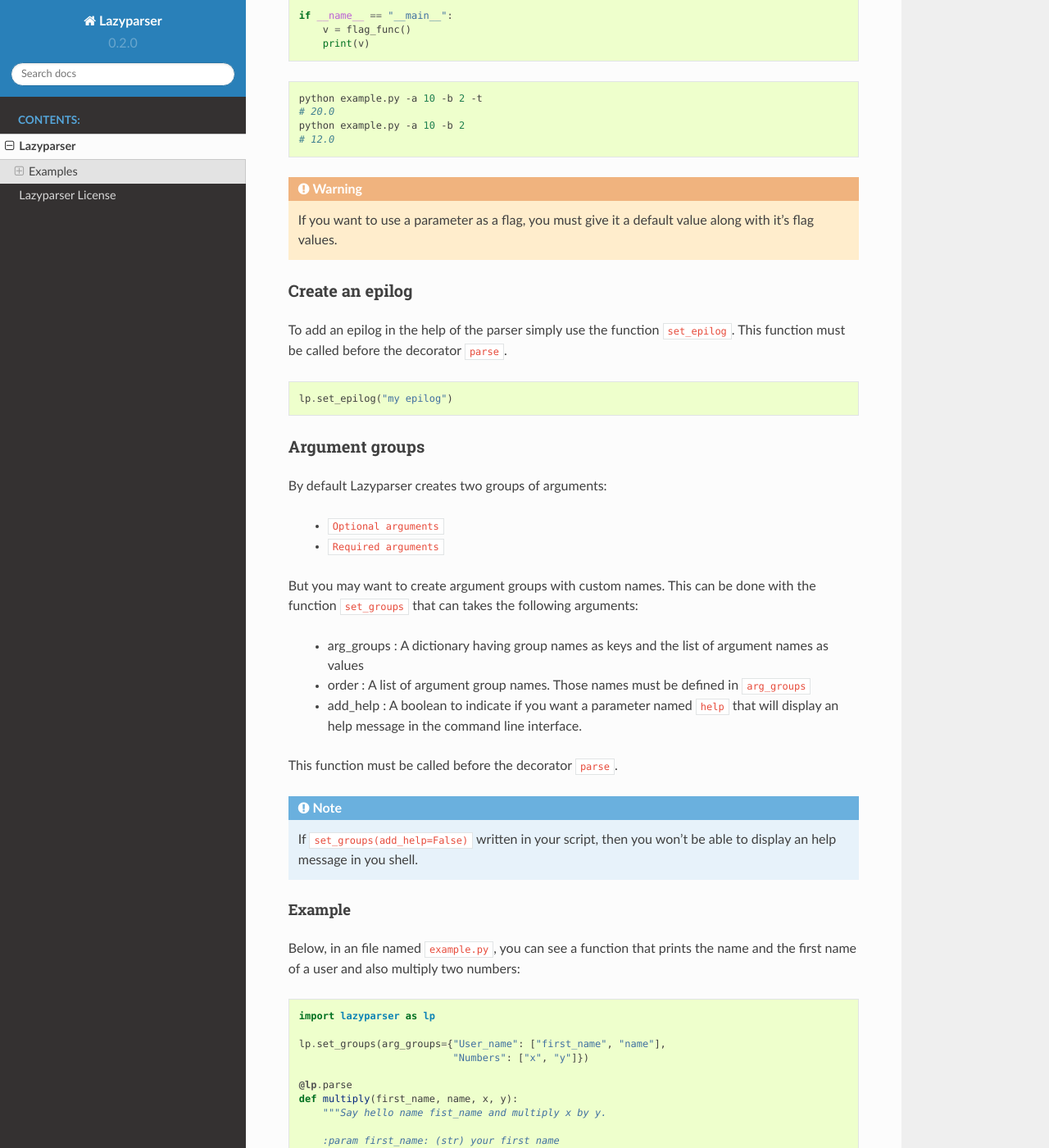
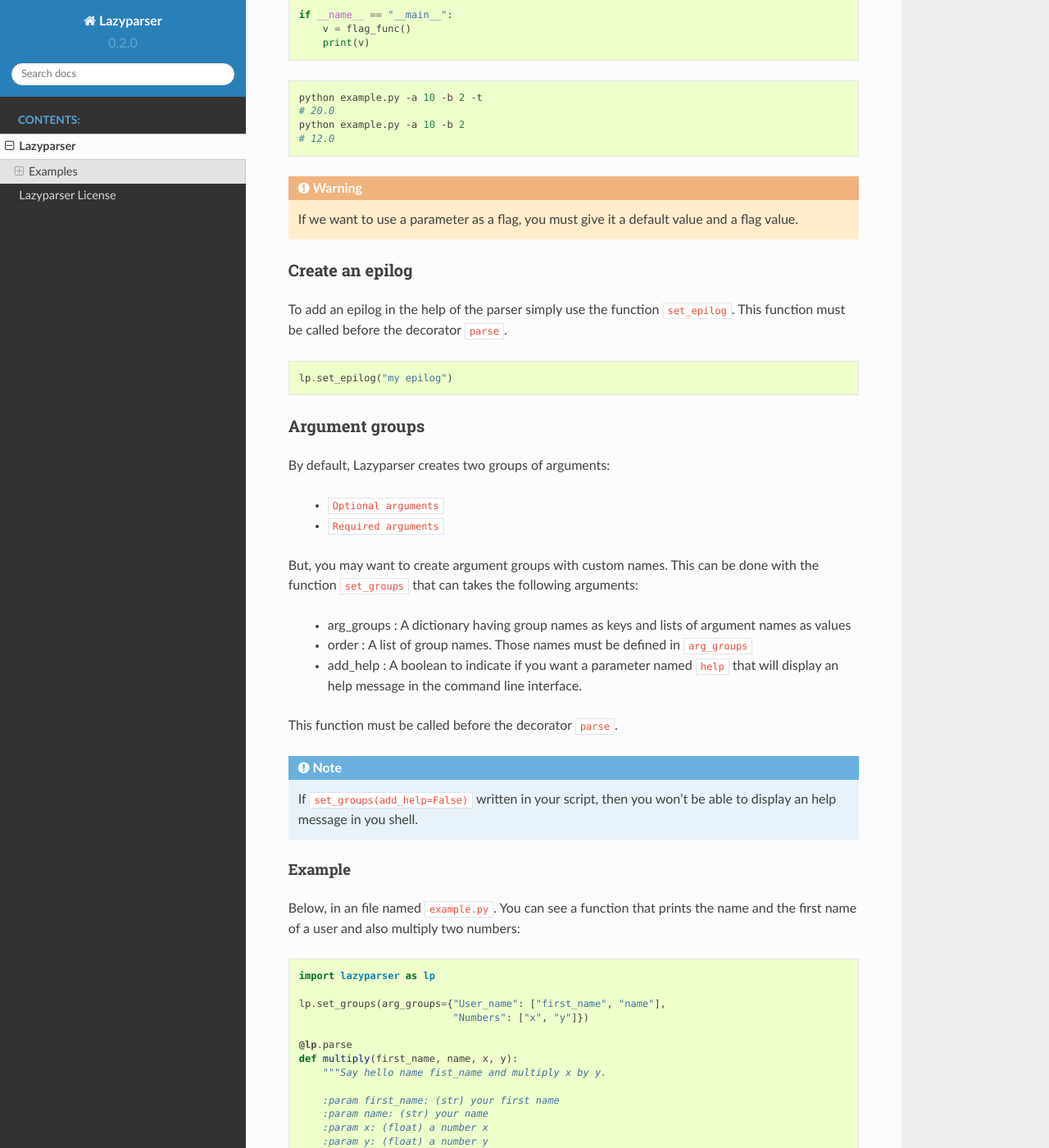
Before and after one commit to NFontrodona/Lazyparser, a Sphinx documentation site: the page built from doc/source/lazyparser.rst, in a window 1280 px wide and 1400 px high, scrolled down 7409 px. Shown: the whole window at 82% size. Built offline with Sphinx 7.4.7 and the Read the Docs theme 2.0.0, drawn with Linux system fonts in a browser that asks for light colours; some of the changed text lies outside the part shown.

Commit message:
doc/source/lazyparser.rst: documentation update

```diff
--- a/doc/source/lazyparser.rst
+++ b/doc/source/lazyparser.rst
@@ -45,9 +45,9 @@
       -b, --b STR  param b
 
 
-As you can see, if there is no docstring in the decorated ``print_word`` function, the type of every parameters is set to ``str``.  In addition, the **full names of the parser arguments** (defined with ``--``) correspond to the **parameter names of the decorated function**. The short names (called with ``-``) are computed on the fly and corresponds to the first letter of the parameter to which they refer.
-A default help message is generated for every parameter of the decorated function but it doesn't explains what the parameter corresponds to.
-To better control what the help message will display you can write a docstring in the decorated function.
+If there is no docstring in the decorated ``print_word`` function, the type of every parameters is set to ``str``.  In addition, the **full names of the parser arguments** (defined with ``--``) correspond to the **parameter names of the decorated function**. The short names (called with ``-``) are computed on the fly and correspond to the first letter of the parameter to which they refer.
+A default help message is generated for every parameter of the decorated function but it doesn't explain what the parameter corresponds to.
+To better control what the help message will display, you can write a docstring in the decorated function.
 
 With docstring
 ~~~~~~~~~~~~~~
@@ -75,7 +75,7 @@
         v = multiplication()
         print(v)
 
-Then you can display the help of ``example.py`` by typing:
+Then, you can display the help of ``example.py`` by typing:
 
 .. code:: Bash
 
@@ -100,23 +100,23 @@
 Customize the docstring environment
 ~~~~~~~~~~~~~~~~~~~~~~~~~~~~~~~~~~~
 
-If you are not a fan of Pycharm docstrings you can set your own docstring environment by using the function ``set_env``
+If you are not a fan of Pycharm docstrings, you can set your own docstring environment by using the function ``set_env``
 
 the function ``set_env`` takes 4 arguments :
 
     * ``delim1`` : the string preceding the definition of a parameter. *:param* is the default value. This parameter can be an empty docstring if nothing precedes the parameter name in the docstring of the decorated function.
     * ``delim2`` : the string that comes right after the name of the parameter. It **MUST** be defined and can't be an empty string or a space, tabulation, etc...
     * ``hd`` : the header preceding the argument names. By default, corresponds to an empty string.
-    * ``tb`` : the number of spaces at the beginning of each line in the docstring. By default equals to 4.
+    * ``tb`` : the number of spaces at the beginning of each line in the docstring. By default, it is equal to 4.
 
 .. note::
 
-    The text set before the parameters definition (or the parameters definition header) is considered as being a part of the description of the function.
+    The text set before parameters definition (or the parameters definition header) is considered as being a part of the description of the function.
 
 
 .. warning::
 
-    The type of the parameters in the docstring must be surrounded by parentheses so that lazyparser can interpret them.
+    The type of parameters in the docstring must be surrounded by parentheses so that lazyparser can interpret them.
 
 Here is an example of how using ``set_env``
 
@@ -168,7 +168,7 @@
         * ``bool``
         * ``str``
 
-``List``don't handle ``List`` subtype !
+``List`` don't handle ``List`` subtype !
 
 
 .. warning::
@@ -211,7 +211,7 @@
 _________________________
 
 
-Lazyparser can interpret the type of parameter given in function signature. If the type of a parameter is given both in the docstring and in the signature of the parsed function, **the type given in the signature will be used.**
+Lazyparser can interpret the type of parameters given in function signature. If the type of a parameter is given both in the docstring and in the signature, **the type given in the signature will be used.**
 
 
 Example with the multiply function:
@@ -248,7 +248,7 @@
 It also works with ``List`` objects.
 
 
-It is possible to use the ``List`` type of the ``typing module``! Lazyparser will automatically transform a ``typing.List`` object into a ``lazyparser.List`` object. With the ``typing.List class``, you won't be able to limit the size of the list as it can be done with ``lazyparser.List(vtype=str, size=5)`` or simply ``List(5, str)``. Note that you can use the notation of the typing package in the docstring of the decorated function. Example ``:param a: (List[str]) my param``. With this method, it is also not possible to limit the length of the list.
+It is possible to use the ``List`` type of the ``typing`` module! Lazyparser will automatically transform a ``typing.List`` object into a ``lazyparser.List`` object. With the ``typing.List`` class, you won't be able to limit the size of the list as it can be done with ``lazyparser.List(vtype=str, size=5)`` or simply ``List(5, str)``. Note that you can use the notation of the typing package in the docstring of the decorated function. Example ``:param a: (List[str]) my param``. With this method, it is also not possible to limit the length of the list.
 
 .. code:: python
 
@@ -355,7 +355,7 @@
 Flag
 ~~~~
 
-Sometimes, you only want to call an argument without giving it a value when calling your program. For example you want to multiply ``a`` by ``b`` if ``-t (or --time)`` is present in the command line or add them otherwise.
+Sometimes, you only want to call an argument without giving it a value when calling your program. For example, if we want to multiply ``a`` by ``b`` if ``-t (or --time)`` is present in the command line or add them otherwise.
 This can be done using the decorator named flag.
 
 Here is an example :
@@ -367,7 +367,7 @@
 
     @lp.flag(times=True)
     @lp.parse
-    def flag_func(a: float, b: float, times : bool = False):
+    def flag_func(a: float, b: float, times: bool = False):
         """
 
         :param a: a number a
@@ -392,7 +392,7 @@
 
 .. warning::
 
-     If you want to use a parameter as a flag, you must give it a default value along with it's flag values.
+     If we want to use a parameter as a flag, you must give it a default value and a flag value.
 
 
 
@@ -409,16 +409,16 @@
 Argument groups
 ~~~~~~~~~~~~~~~
 
-By default Lazyparser creates two groups of arguments:
+By default, Lazyparser creates two groups of arguments:
 
     * ``Optional arguments``
     * ``Required arguments``
 
-But you may want to create argument groups with custom names.
+But, you may want to create argument groups with custom names.
 This can be done with the function ``set_groups`` that can takes the following arguments:
 
-    * arg_groups : A dictionary having group names as keys and the list of argument names as values
-    * order : A list of argument group names. Those names must be defined in ``arg_groups``
+    * arg_groups : A dictionary having group names as keys and lists of argument names as values
+    * order : A list of group names. Those names must be defined in ``arg_groups``
     * add_help : A boolean to indicate if you want a parameter named ``help`` that will display an help message in the command line interface.
 
 This function must be called before the decorator ``parse``.
@@ -431,7 +431,7 @@
 Example
 _______
 
-Below, in an file named ``example.py``, you can see a function that prints the name and the first name of a user and also multiply two numbers:
+Below, in an file named ``example.py``. You can see a function that prints the name and the first name of a user and also multiply two numbers:
 
 .. code:: python
 
@@ -498,4 +498,4 @@
 
 .. note::
 
-    The arguments in each group are displayed in the order of the decorated function
+    Arguments in each group are displayed in the order of the decorated function.
```
Also changed, not shown: other parts of doc/source/lazyparser.rst (+3 -3 lines).
